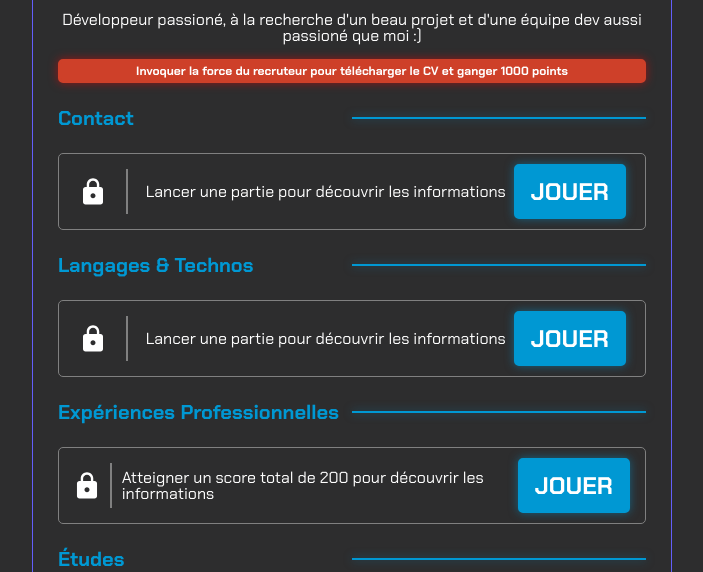
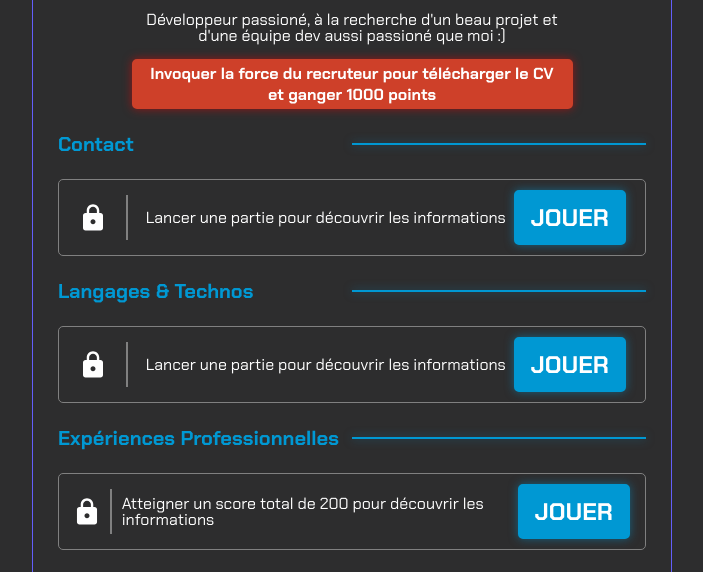
Before and after one commit to remifabbri/spacegame, a website: page index.html in a window 1280 px wide. Shown: the part 204-776 px from the top of the page, without its empty margins (288-991 px from the left). Drawn offline with Linux system fonts and the light colour scheme.

Commit message:
Responsive OK

```diff
--- a/assets/scss/main.scss
+++ b/assets/scss/main.scss
@@ -103,6 +103,7 @@ canvas{
 }
 
 .btnRecruteur{
+    display: flex;
     width: 100%;
     background-color: #ce4029;
     border: 3px solid #ce4029;
@@ -112,6 +113,12 @@ canvas{
     font-size: 12px;
     font-weight: bold;
     cursor: pointer;
+    margin: 0 auto;
+
+    @media (min-width: 639px){
+        width: 75%;
+        font-size: 16px;
+    }
 
     a{
         color: white;
@@ -127,6 +134,10 @@ canvas{
         text-align: center;
         color: white;
         margin: 15px auto;
+
+        @media (min-width: 639px){
+            width: 75%;
+        }
     }
     .prez{
         width: 100%;
```
Also changed, not shown: assets/css/main.css, 1 other file.
